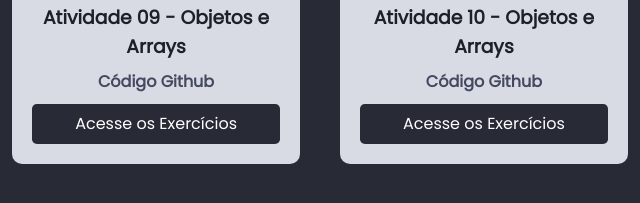
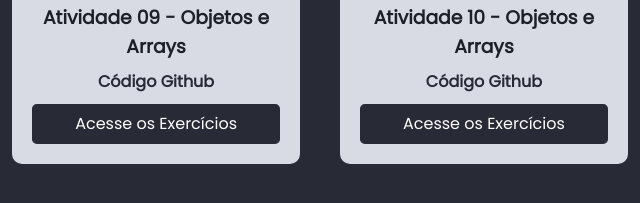
Before and after one commit to Nico-Nascimento/atividades_despertardev, a plain HTML site: page introducao-a-programacao/index.html in a window 1280 px wide. Shown: the part 193-396 px from the top of the page, 320-960 px from the left. Drawn offline with Linux system fonts and the light colour scheme; a web font is replaced by a local one.

Commit message:
add link github

```diff
--- a/introducao-a-programacao/index.html
+++ b/introducao-a-programacao/index.html
@@ -21,7 +21,7 @@
         </div>
         <div class="card">
             <h3 class="card-title" >Atividade 10 - Objetos e Arrays</h3>
-            <h4 class="git"><a href="https://github.com/Nico-Nascimento/painel-atividades-despertardev/tree/main/praticas/introducao-a-programacao/atividade-09-objetos-arrays" target="_blank">Código Github</a></h4>
+            <h4 class="git"><a href="https://github.com/Nico-Nascimento/painel-atividades-despertardev/tree/main/praticas/introducao-a-programacao/atividade-10-objetos-arrays" target="_blank">Código Github</a></h4>
             <a class="card-link" href="./ativ-10-objetos-arrays/ativ_10.html" target="_blank">Acesse os Exercícios</a>
         </div>
     </main>
--- a/styles.css
+++ b/styles.css
@@ -121,12 +121,12 @@ main {
 
 .git a {
     text-decoration: none;
-    color: #454960;
+    color: #282A36;
     transition: 0.3s ease-in-out;
 }
 
 .git a:hover {
-    color: #282A36;
+    color: #070d12;
 }
 
 .card-link {
```
Also changed, not shown: introducao-a-programacao/ativ-09-objetos-arrays/ativ_09.html (+1 -0 lines), introducao-a-programacao/ativ-10-objetos-arrays/ativ_10.html (+1 -0 lines).
